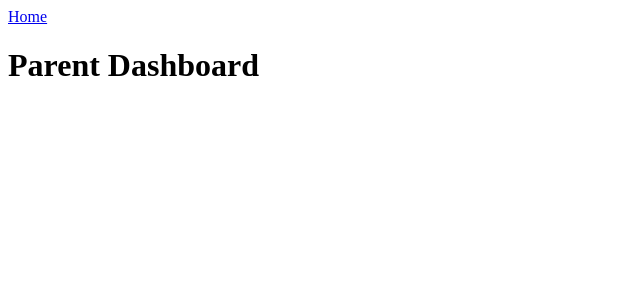
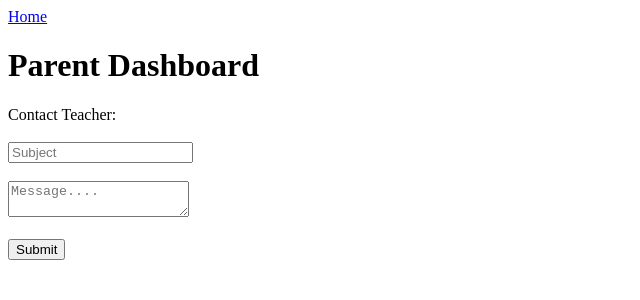
Before and after one commit to pujajathar/homework-hub-frontend-app, a React (Vite) app: page /parents in a window 1280 px wide. Shown: the top 300 px of the page, without its empty margins (0-640 px from the left). Built offline with nearby package versions, Linux system fonts and the light colour scheme.

Commit message:
Created contact form in ParentsPage component

```diff
--- a/src/components/ParentsPage/ParentsPage.jsx
+++ b/src/components/ParentsPage/ParentsPage.jsx
@@ -1,13 +1,52 @@
 import { Link } from "react-router-dom";
+import { useState } from "react";
 
 function ParentsPage () {
 
+    const [data, setData] = useState({
+        subject:"",
+        message:""
+     });
+    const [submitted, setSubmitted] = useState(false);
+    const handleChanege = (e) => {
 
-    return (
+    const {name, value} = e.target;
+        setSubmitted(false);  //message disappears after user starts typing
+        setData((prevData)  =>
+        ({
+            ...prevData,
+            [name]:value
+        }))
+    };
+    const handleSubmit = (e) => {
+        e.preventDefault();
+        setSubmitted(true); //marks the form submitted
+        setData
+        ({              //resets state after submitting form/name and message are cleared and ready for new message
+                subject:"",
+                message:""
+        })
+    }
+return (
 
         <div>
             <Link to={"/"}>Home</Link>
             <h1>Parent Dashboard</h1>
+
+            <div className="form">
+                <label>Contact Teacher:</label><br /><br />
+                <form onSubmit={handleSubmit}>
+                <input type="text" name="subject" value={data.subject} onChange={handleChanege} placeholder="Subject"/>
+                    <br /><br />
+                    <textarea name="message" value={data.message} maxLength={200} onChange={handleChanege}
+                        placeholder="Message...."/>
+                    <br /><br />
+                    <button type="submit">Submit</button>
+
+                </form>
+                  {submitted && (<p className="success-message">✅ Message has been sent successfully!</p>)}
+
+            </div>
         </div>
     )
 }
```
